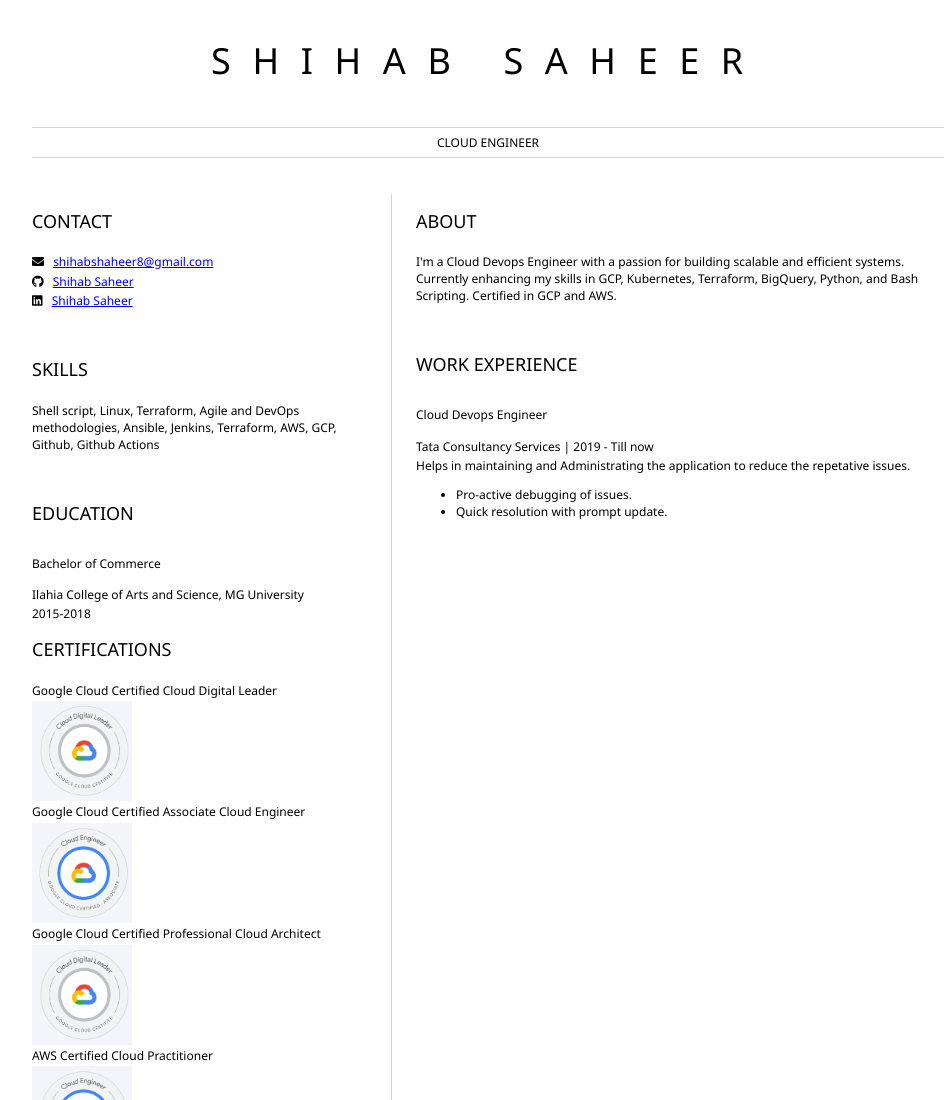
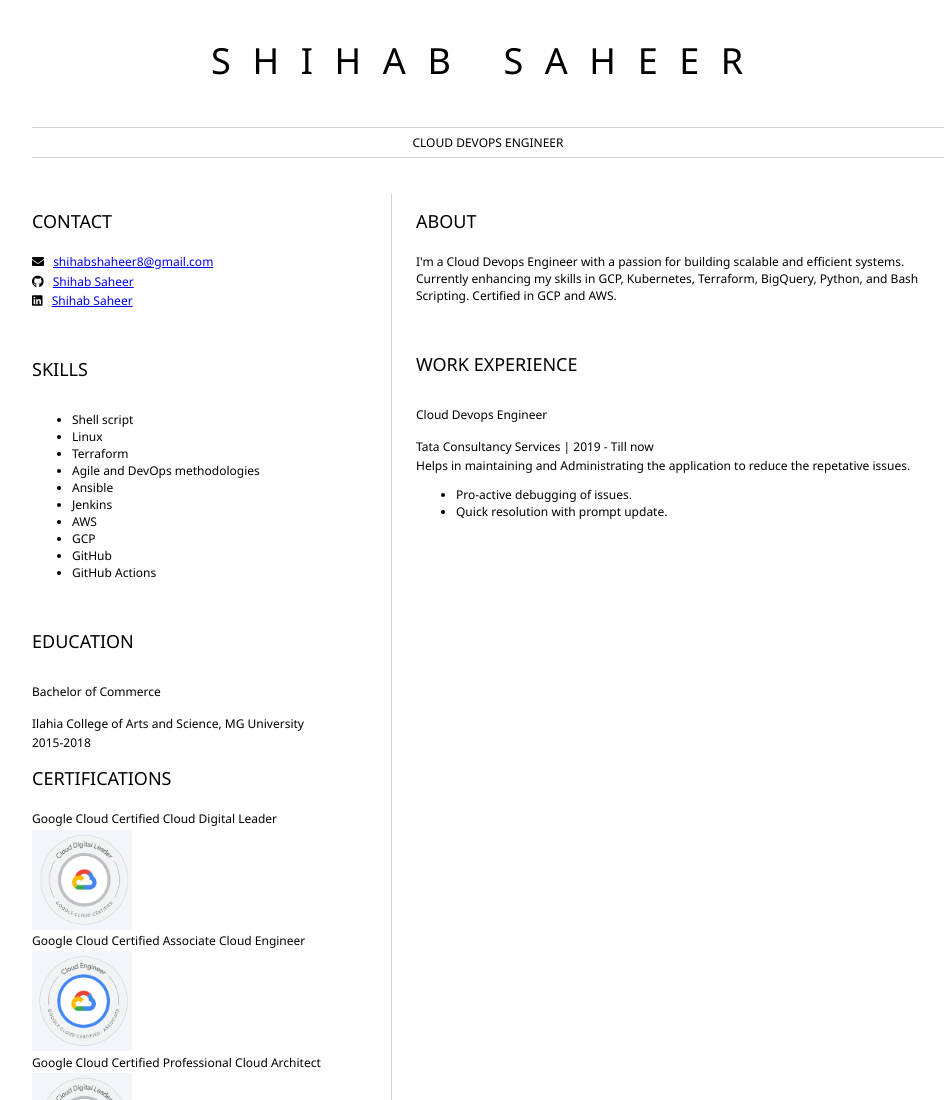
Before and after one commit to ShihabSaheer/resume, a plain HTML site: page index.html in a window 1280 px wide. Shown: the top 1100 px of the page, without its empty margins (152-1101 px from the left). Drawn offline with Linux system fonts and the light colour scheme.

Commit message:
Update index.html

```diff
--- a/index.html
+++ b/index.html
@@ -10,7 +10,7 @@
 			<!-- resume header with your name and title -->
 			<h1>SHIHAB SAHEER</h1>
 			<hr>
-			CLOUD ENGINEER
+			CLOUD DEVOPS ENGINEER
 			<hr>
 		</header>
 		<main>
@@ -34,7 +34,18 @@
 				<section>
 					<h2>SKILLS</h2>
 					<!-- your skills -->
-                    <p>Shell script, Linux, Terraform, Agile and DevOps methodologies, Ansible, Jenkins, Terraform, AWS, GCP, Github, Github Actions </p>
+                	<ul>
+					  <li>Shell script</li>
+					  <li>Linux</li>
+					  <li>Terraform</li>
+					  <li>Agile and DevOps methodologies</li>
+					  <li>Ansible</li>
+					  <li>Jenkins</li>
+					  <li>AWS</li>
+					  <li>GCP</li>
+					  <li>GitHub</li>
+					  <li>GitHub Actions</li>
+					</ul>
 				</section>
 				<section>
 					<h2>EDUCATION</h2>
```
